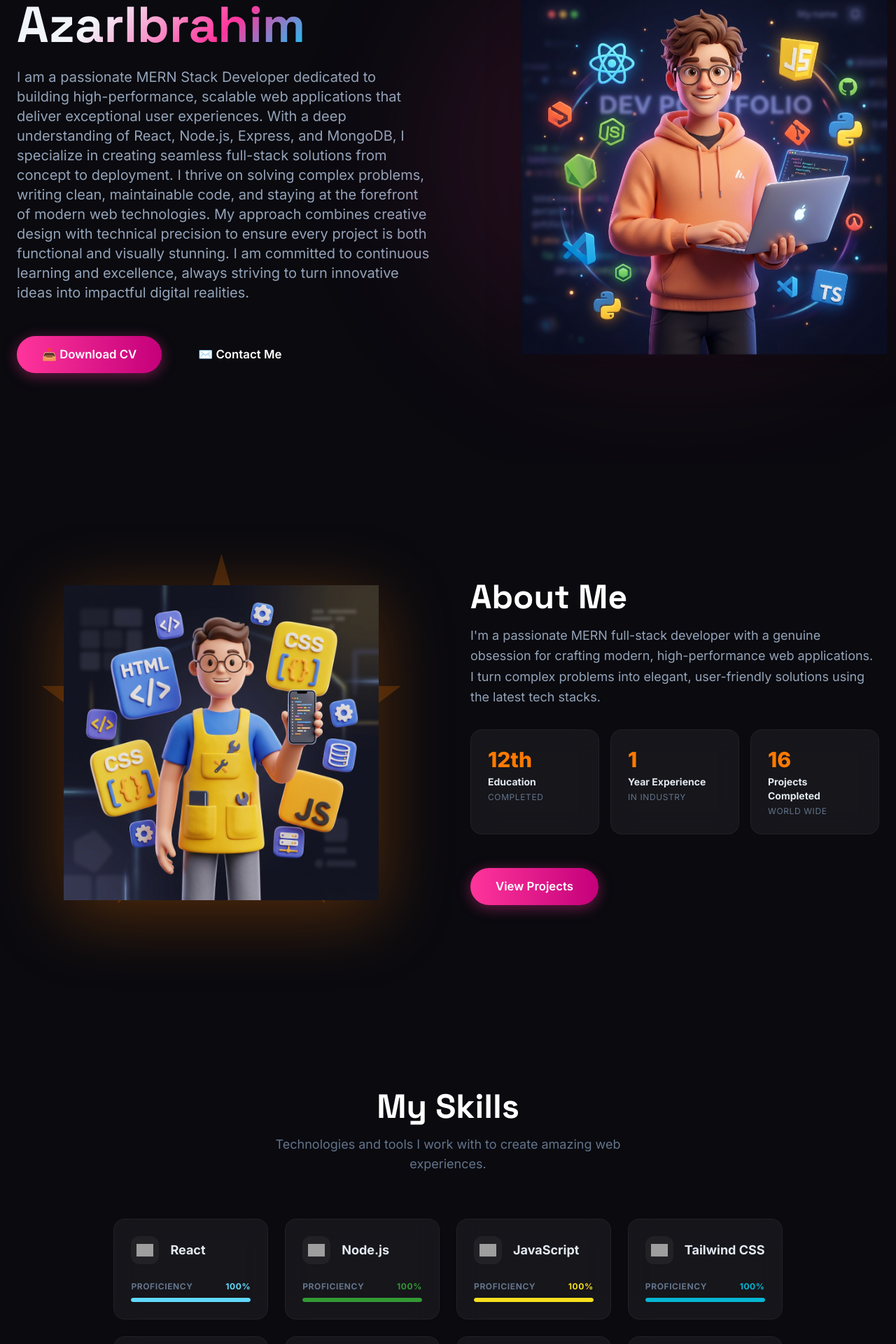
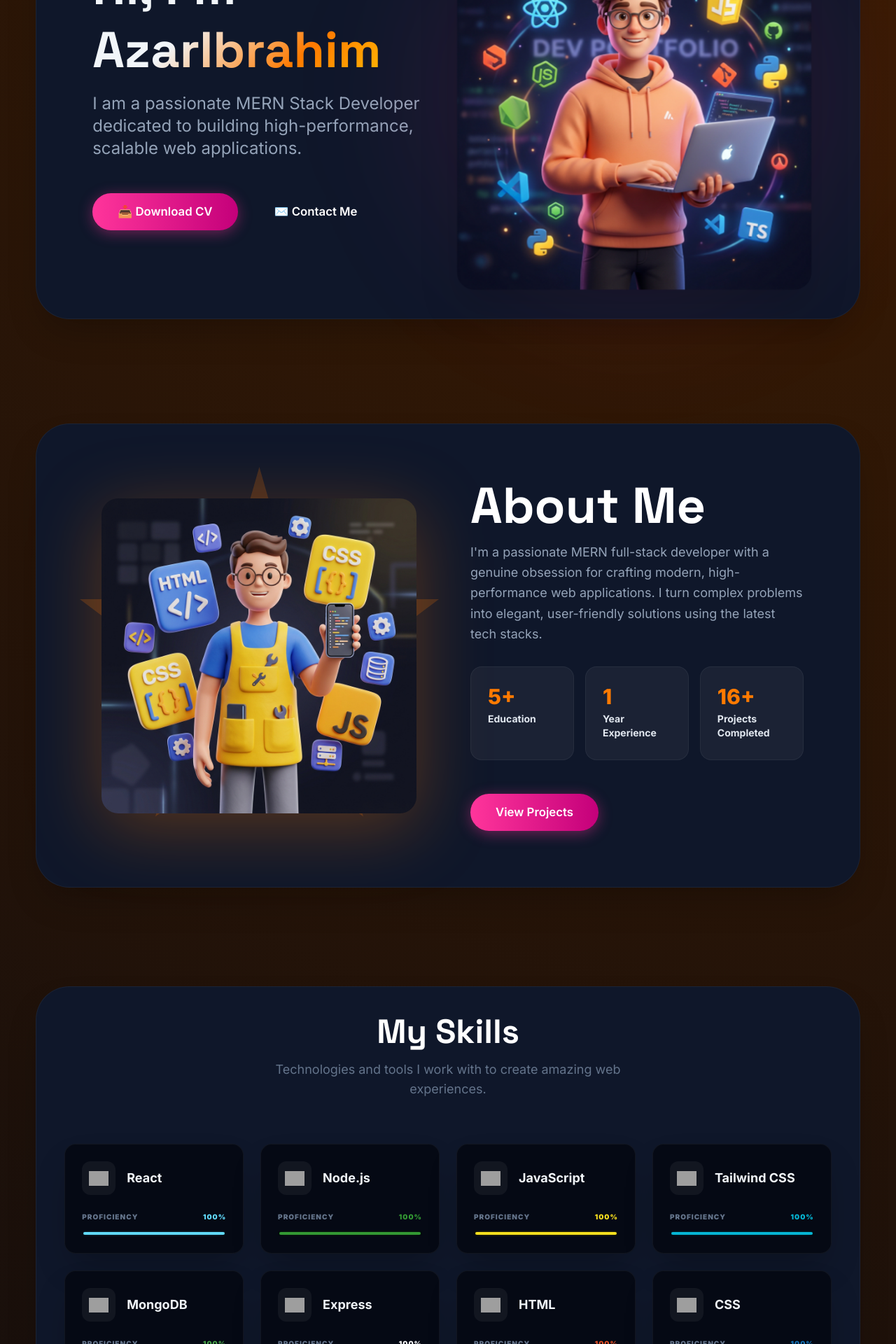
Before and after one commit to azarrazagula/myportfolio, a React (Create React App) app: page / in a window 1280 px wide. Shown: the part 340-2260 px from the top of the page at 70% size. Built offline with nearby package versions, Linux system fonts and the light colour scheme; grey boxes are pictures that could not be loaded.

Commit message:
Refactor: Modular Card component, Unified section layouts, UI/UX improvements

```diff
--- a/src/components/Card/Card.jsx
+++ b/src/components/Card/Card.jsx
@@ -1,50 +1,12 @@
 import React from 'react';
 
 /**
- * Reusable Card — used for Skills and other grid items
- * @param {string}  icon        URL or emoji
- * @param {string}  name        title
- * @param {number}  level       0-100 proficiency
- * @param {string}  color       hex color for progress bar
+ * Generic Card Wrapper — design it from the outside using className
  */
-const Card = ({
-  icon,
-  name,
-  level = 100,
-  color = '#FF7A00',
-}) => {
-  const isImageUrl = typeof icon === 'string' && (icon.startsWith('http') || icon.startsWith('/'));
-
+const Card = ({ children, className = '' }) => {
   return (
-    <div className="glass p-6 rounded-2xl border border-white/5 hover:border-white/10 transition-all hover:-translate-y-1 group">
-      <div className="flex items-center gap-4 mb-6">
-        <div className="w-10 h-10 flex items-center justify-center rounded-xl bg-white/5 p-2">
-          {isImageUrl ? (
-            <img src={icon} alt={name} className="w-full h-full object-contain" />
-          ) : (
-            <span className="text-xl">{icon}</span>
-          )}
-        </div>
-        <span className="font-bold text-slate-200 text-lg">{name}</span>
-      </div>
-
-      {/* Progress Bar */}
-      <div className="space-y-2">
-        <div className="flex justify-between text-xs font-bold text-slate-500 uppercase tracking-wider">
-          <span>Proficiency</span>
-          <span style={{ color }}>{level}%</span>
-        </div>
-        <div className="h-1.5 w-full bg-white/5 rounded-full overflow-hidden">
-          <div
-            className="h-full rounded-full transition-all duration-1000"
-            style={{
-              width: `${level}%`,
-              backgroundColor: color,
-              boxShadow: `0 0 10px ${color}80`
-            }}
-          />
-        </div>
-      </div>
+    <div className={`transition-all duration-300 ${className}`}>
+      {children}
     </div>
   );
 };
--- a/src/components/Navbar/Navbar.jsx
+++ b/src/components/Navbar/Navbar.jsx
@@ -95,10 +95,10 @@ const Navbar = () => {
         className={`
           fixed top-4 md:top-6 left-1/2 -translate-x-1/2 z-50
           h-[58px] md:h-[80px] flex items-center px-4 md:px-8
-          w-[90%] md:w-[92%] lg:w-[60%] rounded-2xl md:rounded-[2rem]
-          bg-az-dark/70 backdrop-blur-[20px] md:backdrop-blur-[24px] border border-white/10
+          w-[90%] md:w-[92%] lg:w-[80%] xl:w-[70%] rounded-2xl md:rounded-[2rem]
+          bg-[#0f172a]/90 backdrop-blur-[24px] border border-white/10
           transition-all duration-300 font-inter
-          ${scrolled ? 'shadow-[0_12px_40px_rgba(0,0,0,0.6)] bg-az-dark/90' : ''}
+          ${scrolled ? 'shadow-[0_12px_40px_rgba(0,0,0,0.6)] bg-[#050914]/95' : ''}
         `}
       >
         <div className="w-full flex justify-center gap-6 md:gap-12 lg:gap-20 items-center">
--- a/src/index.css
+++ b/src/index.css
@@ -13,41 +13,29 @@
   }
   html {
     scroll-behavior: smooth;
-    scroll-snap-type: y mandatory;
+    scroll-padding-top: 100px; /* Navbar height + gap */
   }
   body {
     font-family: "Inter", sans-serif;
-    background-color: #0a0a0f;
+    /* Textured amber/orange background from reference image */
+    background:
+      radial-gradient(circle at top right, #3d1c02, #0a0a0f 80%),
+      repeating-radial-gradient(
+        circle at 17% 32%,
+        rgba(255, 122, 0, 0.05),
+        rgba(255, 122, 0, 0.05) 1px,
+        transparent 1px,
+        transparent 100%
+      );
+    background-size:
+      cover,
+      60px 60px;
     color: #e2e8f0;
     min-height: 100vh;
     overflow-x: hidden;
-    /* padding-top is handled by sections or spacer if needed */
   }
 
-  section {
-    scroll-snap-align: start;
-    scroll-snap-stop: always;
-    min-height: 100vh;
-    display: flex;
-    flex-direction: column;
-    justify-content: center;
-  }
-
-  @media (min-width: 768px) {
-    body {
-      padding-top: 112px; /* desktop navbar height + offset */
-    }
-  }
-
-  section {
-    scroll-margin-top: 90px;
-  }
-
-  @media (min-width: 768px) {
-    section {
-      scroll-margin-top: 120px;
-    }
-  }
+  /* Section and Card layout moved to Tailwind in Home.jsx */
 
   /* Custom scrollbar */
   ::-webkit-scrollbar {
@@ -80,13 +68,13 @@
 @layer components {
   /* Gradient text helpers */
   .gradient-text {
-    background: linear-gradient(135deg, #f1f5f9 30%, #ff359b 70%, #00d2ff 100%);
+    background: linear-gradient(135deg, #f1f5f9 30%, #ff7a00 70%, #ffbb00 100%);
     -webkit-background-clip: text;
     -webkit-text-fill-color: transparent;
     background-clip: text;
   }
   .gradient-text-brand {
-    background: linear-gradient(135deg, #ff359b, #00d2ff);
+    background: linear-gradient(135deg, #ff7a00, #ffbb00);
     -webkit-background-clip: text;
     -webkit-text-fill-color: transparent;
     background-clip: text;
@@ -94,8 +82,8 @@
 
   /* Glassmorphism surface */
   .glass {
-    background: rgba(255, 255, 255, 0.05);
-    border: 1px solid rgba(255, 255, 255, 0.12);
+    background: rgba(15, 23, 42, 0.6); /* Dark navy glass */
+    border: 1px solid rgba(255, 122, 0, 0.1);
     backdrop-filter: blur(18px);
     -webkit-backdrop-filter: blur(18px);
   }
--- a/src/pages/About/About.jsx
+++ b/src/pages/About/About.jsx
@@ -1,20 +1,21 @@
 import React, { memo } from 'react';
 import Button from '../../components/Button/Button';
 import ScrollReveal from '../../components/ScrollReveal/ScrollReveal';
+import Card from '../../components/Card/Card';
 import aboutAvatar from '../../Assets/about_avatar.png';
 
 const STATS = [
-  { label: 'Education', value: '12th', sub: 'Completed' },
-  { label: 'Year Experience', value: '1', sub: 'In Industry' },
-  { label: 'Projects Completed', value: '16', sub: 'World Wide' },
+  { label: 'Education', value: '5+' },
+  { label: 'Year Experience', value: '1' },
+  { label: 'Projects Completed', value: '16+' },
 ];
 
 const About = memo(() => {
 
   return (
-    <section className="py-24 px-6 relative overflow-hidden bg-az-dark">
+    <Card className="bg-[#0f172a] rounded-[3rem] mx-auto p-6 md:p-16 lg:p-20 border border-white/5 shadow-2xl w-[92%] max-w-[1400px]">
       <div className="max-w-7xl mx-auto">
-        <div className="grid grid-cols-1 lg:grid-cols-2 gap-16 items-center">
+        <div className="grid grid-cols-1 xl:grid-cols-2 gap-16 items-center text-center xl:text-left">
 
           {/* Left Side: Avatar with Star Background */}
           <ScrollReveal animation="scale-left" className="relative flex justify-center items-center">
@@ -29,15 +30,15 @@ const About = memo(() => {
               <img
                 src={aboutAvatar}
                 alt="About Me Avatar"
-                className="w-full max-w-[450px] h-auto drop-shadow-[0_20px_50px_rgba(255,122,0,0.3)]"
+                className="w-full max-w-[450px] h-auto drop-shadow-[0_20px_50px_rgba(255,122,0,0.3)] rounded-3xl"
               />
             </div>
           </ScrollReveal>
 
           {/* Right Side: Content */}
-          <ScrollReveal animation="scale-right" className="space-y-8">
+          <ScrollReveal animation="scale-right" className="space-y-8 flex flex-col items-center xl:items-start">
             <div className="space-y-4">
-              <h2 className="text-4xl md:text-5xl font-extrabold text-white font-grotesk">
+              <h2 className="text-4xl md:text-5xl lg:text-6xl xl:text-7xl font-extrabold text-white font-grotesk">
                 About Me
               </h2>
               <p className="text-slate-400 text-lg leading-relaxed max-w-xl">
@@ -50,13 +51,13 @@ const About = memo(() => {
             {/* Stats Grid */}
             <div className="grid grid-cols-1 sm:grid-cols-3 gap-4">
               {STATS.map((stat) => (
-                <div key={stat.label} className="glass p-6 rounded-2xl border border-white/5 hover:border-white/10 transition-colors group">
+                <Card key={stat.label} className="bg-white/5 p-6 rounded-2xl border border-white/5 hover:border-white/10 transition-colors group">
                   <div className="text-3xl font-extrabold text-[#FF7A00] mb-1 group-hover:scale-110 transition-transform">
                     {stat.value}
                   </div>
                   <div className="text-sm font-bold text-slate-200 mb-1">{stat.label}</div>
                   <div className="text-xs text-slate-500 uppercase tracking-wider">{stat.sub}</div>
-                </div>
+                </Card>
               ))}
             </div>
 
@@ -69,7 +70,7 @@ const About = memo(() => {
 
         </div>
       </div>
-    </section>
+    </Card>
   );
 });
 
--- a/src/pages/Home/Home.jsx
+++ b/src/pages/Home/Home.jsx
@@ -6,6 +6,7 @@ import Skills from '../Skills/Skills';
 import Projects from '../Projects/Projects';
 import Contact from '../Contact/Contact';
 import ScrollReveal from '../../components/ScrollReveal/ScrollReveal';
+import Card from '../../components/Card/Card';
 import heroImage from '../../Assets/hero_3d_avatar_male.png';
 
 const Home = () => {
@@ -20,7 +21,6 @@ const Home = () => {
       if (pathname === '/') {
         window.scrollTo(0, 0);
       } else if (element) {
-        // Instant scroll on refresh for specific sections
         setTimeout(() => {
           element.scrollIntoView({ behavior: 'auto' });
         }, 100);
@@ -35,80 +35,55 @@ const Home = () => {
 
   return (
     <div id="home" className="flex flex-col w-full">
-      <section id="hero" className="min-h-screen flex flex-col justify-center items-center overflow-hidden">
-        {/* ── Hero ── */}
-        <div className="w-full max-w-7xl mx-auto px-6 py-20 md:py-32 grid grid-cols-1 lg:grid-cols-2 gap-12 items-center">
-          {/* Left Content */}
-          <ScrollReveal animation="bottom-to-top" className="flex flex-col items-start space-y-8">
-            {/* Title & Description */}
+      {/* ── Hero Section ── */}
+      <section id="hero" className="min-h-full w-full flex flex-col justify-start items-center pt-[150px] pb-[60px] box-border">
+        <Card className="bg-[#0f172a] rounded-[3rem] mx-auto p-6 md:p-16 lg:p-20 border border-white/5 shadow-2xl w-[92%] max-w-[1400px]">
+          <div className="w-full max-w-7xl mx-auto grid grid-cols-1 xl:grid-cols-2 gap-12 items-center text-center xl:text-left">
+            <ScrollReveal animation="bottom-to-top" className="flex flex-col items-center xl:items-start space-y-8">
               <div className="space-y-4">
-              <h1 className="text-slate-100 font-grotesk font-extrabold leading-tight"
-                style={{ fontSize: 'clamp(2.5rem, 6vw, 4.5rem)' }}>
+                <h1 className="text-slate-100 font-grotesk font-extrabold leading-tight" style={{ fontSize: 'clamp(2rem, 8vw, 4.5rem)' }}>
                   Hi, I'm <span className="gradient-text">AzarIbrahim</span>
                 </h1>
-              <p className="text-slate-400 text-lg md:text-xl max-w-2xl leading-relaxed">
-                I am a passionate MERN Stack Developer dedicated to building high-performance, scalable web applications that deliver
-                exceptional user experiences. With a deep understanding of React, Node.js, Express, and MongoDB, I specialize in
-                creating seamless full-stack solutions from concept to deployment. I thrive on solving complex problems, writing
-                clean, maintainable code, and staying at the forefront of modern web technologies. My approach combines creative
-                design with technical precision to ensure every project is both functional and visually stunning. I am committed
-                to continuous learning and excellence, always striving to turn innovative ideas into impactful digital realities.
+                <p className="text-slate-400 text-lg md:text-xl lg:text-2xl max-w-3xl leading-relaxed">
+                  I am a passionate MERN Stack Developer dedicated to building high-performance, scalable web applications.
                 </p>
               </div>
-
-            {/* Action Buttons */}
-            <div className="flex flex-wrap gap-4 pt-4">
-              <Button
-                size="lg"
-                className="bg-[#FF7A00] hover:bg-[#E66D00] text-white border-none shadow-[0_4px_14px_0_rgba(255,122,0,0.39)]"
-                onClick={() => window.open('#', '_blank')}
-              >
-                <span className="flex items-center gap-2">
-                  📥 Download CV
-                </span>
+              <div className="flex flex-wrap justify-center xl:justify-start gap-4 pt-4">
+                <Button size="lg" className="bg-[#FF7A00] hover:bg-[#E66D00] text-white border-none shadow-[0_4px_14px_0_rgba(255,122,0,0.39)]">
+                  <span>📥 Download CV</span>
                 </Button>
-              <Button
-                variant="outline"
-                size="lg"
-                className="border-white/20 text-white hover:bg-white/5"
-                onClick={() => document.getElementById('contact')?.scrollIntoView({ behavior: 'smooth' })}
-              >
-                <span className="flex items-center gap-2">
-                  ✉️ Contact Me
-                </span>
+                <Button variant="outline" size="lg" className="border-white/20 text-white hover:bg-white/5" onClick={() => document.getElementById('contact')?.scrollIntoView({ behavior: 'smooth' })}>
+                  <span>✉️ Contact Me</span>
                 </Button>
               </div>
             </ScrollReveal>
-
-          {/* Right Side Image */}
-          <ScrollReveal animation="scale" className="relative flex justify-center lg:justify-end">
-            {/* Decorative Glow */}
+            <ScrollReveal animation="scale" className="relative flex justify-center xl:justify-end">
               <div className="absolute top-1/2 left-1/2 -translate-x-1/2 -translate-y-1/2 w-[120%] h-[120%] bg-az-pink/10 blur-[100px] rounded-full pointer-events-none" />
-
               <div className="relative animate-float">
-              <img
-                src={heroImage}
-                alt="3D Avatar"
-                className="w-full max-w-[500px] h-auto drop-shadow-2xl"
-              />
+                <img src={heroImage} alt="3D Avatar" className="w-full max-w-[500px] h-auto drop-shadow-2xl rounded-3xl" />
               </div>
             </ScrollReveal>
           </div>
+        </Card>
       </section>
 
-      <section id="about" className="overflow-hidden">
+      {/* ── About Section ── */}
+      <section id="about" className="min-h-fit w-full flex flex-col justify-start items-center pt-[89px] pb-[70px] box-border">
         <About />
       </section>
 
-      <section id="skills" className="overflow-hidden">
+      {/* ── Skills Section ── */}
+      <section id="skills" className="min-h-screen w-full flex flex-col justify-start items-center pt-[71px] pb-[60px] box-border">
         <Skills />
       </section>
 
-      <section id="projects" className="overflow-hidden">
+      {/* ── Projects Section ── */}
+      <section id="projects" className="min-h-screen w-full flex flex-col justify-start items-center pt-[50px] pb-[60px] box-border">
         <Projects />
       </section>
 
-      <section id="contact" className="overflow-hidden">
+      {/* ── Contact Section ── */}
+      <section id="contact" className="min-h-fit w-full flex flex-col justify-start items-center pt-[100px] pb-[60px] box-border">
         <Contact />
       </section>
     </div>
--- a/src/pages/Skills/Skills.jsx
+++ b/src/pages/Skills/Skills.jsx
@@ -16,7 +16,7 @@ const SKILLS = [
 ];
 
 const Skills = memo(() => (
-  <section id="skills" className="py-24 px-6 bg-az-dark">
+  <Card className="bg-[#0f172a] rounded-[3rem] mx-auto p-6 md:p-8 lg:p-10 border border-white/5 shadow-2xl w-[92%] max-w-[1400px]">
     <div className="max-w-6xl mx-auto">
 
       {/* Header */}
@@ -30,18 +30,47 @@ const Skills = memo(() => (
       </div>
 
       {/* Grid */}
-      <div className="grid grid-cols-1 sm:grid-cols-2 lg:grid-cols-4 gap-6">
+      <div className="grid grid-cols-1 sm:grid-cols-2 lg:grid-cols-3 xl:grid-cols-4 gap-6">
         {SKILLS.map((skill, i) => (
           <ScrollReveal
             key={skill.name}
             animation="scale"
           >
-            <Card {...skill} />
+            <Card className="bg-[#050914] p-6 rounded-2xl border border-white/5 hover:border-orange-500/30 group shadow-2xl hover:-translate-y-1">
+              <div className="flex items-center gap-4 mb-6">
+                <div className="w-12 h-12 flex items-center justify-center rounded-xl bg-white/5 p-2.5 group-hover:bg-white/10 transition-colors">
+                  {typeof skill.icon === 'string' && (skill.icon.startsWith('http') || skill.icon.startsWith('/')) ? (
+                    <img src={skill.icon} alt={skill.name} className="w-full h-full object-contain" />
+                  ) : (
+                    <span className="text-2xl">{skill.icon}</span>
+                  )}
+                </div>
+                <span className="font-bold text-slate-100 text-lg group-hover:text-white transition-colors">{skill.name}</span>
+              </div>
+
+              {/* Progress Bar */}
+              <div className="space-y-3">
+                <div className="flex justify-between text-[10px] font-black text-slate-500 uppercase tracking-[0.1em]">
+                  <span>Proficiency</span>
+                  <span style={{ color: skill.color }}>{skill.level}%</span>
+                </div>
+                <div className="h-2 w-full bg-black/40 rounded-full overflow-hidden p-[2px]">
+                  <div
+                    className="h-full rounded-full transition-all duration-1000 shadow-[0_0_15px_rgba(255,122,0,0.2)]"
+                    style={{
+                      width: `${skill.level}%`,
+                      backgroundColor: skill.color,
+                      boxShadow: `0 0 12px ${skill.color}60`
+                    }}
+                  />
+                </div>
+              </div>
+            </Card>
           </ScrollReveal>
         ))}
       </div>
     </div>
-  </section>
+  </Card>
 ));
 
 export default Skills;
```
Also changed, not shown: src/pages/Contact/Contact.jsx (+7 -6 lines), src/pages/Projects/Projects.jsx (+7 -6 lines). Lines whose indentation alone changed are shown as unchanged.
